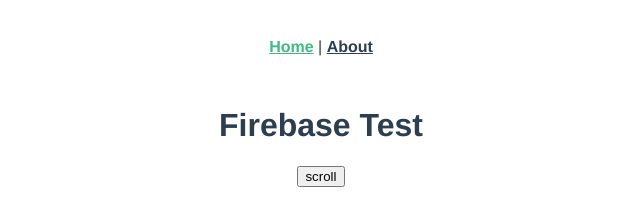
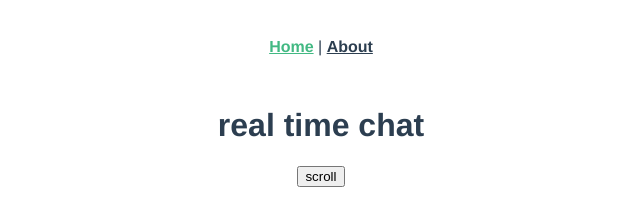
Before and after one commit to den8383/vue-chat, a Vue app in the folder chat-app/: page / in a window 1280 px wide. Shown: the top 197 px of the page, without its empty margins (319-959 px from the left). Built offline with nearby package versions, Linux system fonts and the light colour scheme; no server answers; the database is empty.

Commit message:
[fix] home title

```diff
--- a/chat-app/src/components/MessageBox.vue
+++ b/chat-app/src/components/MessageBox.vue
@@ -63,6 +63,8 @@
 
 export default {
   name: "messageBox",
+  props:{
+  },
   data() {
     return {
       message: "",
--- a/chat-app/src/views/Home.vue
+++ b/chat-app/src/views/Home.vue
@@ -1,6 +1,6 @@
 <template>
   <div>
-    <h1>Firebase Test</h1>
+    <h1>real time chat</h1>
     <scrollBar scrollTarget="send-box">
       <messageBox></messageBox>
     </scrollBar>
```
